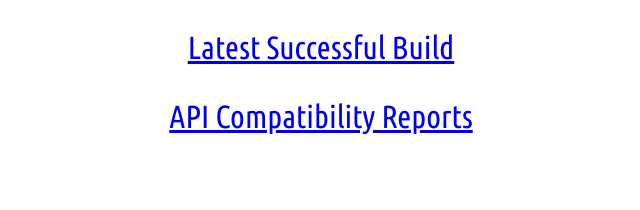
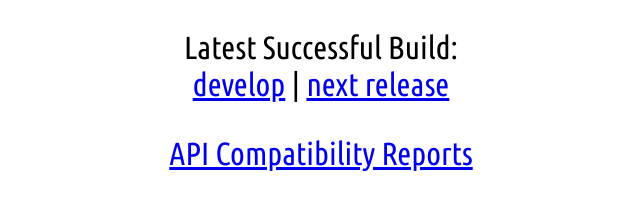
Before and after one commit to cytoscape/code.cytoscape.org, a plain HTML site: page index.html in a window 1280 px wide. Shown: the part 512-722 px from the top of the page, without its empty margins (319-959 px from the left). Drawn offline with Linux system fonts and the light colour scheme.

Commit message:
Added separate links to latest builds for develop and next-release jobs

```diff
--- a/index.html
+++ b/index.html
@@ -49,17 +49,20 @@ div.links {
                     <img src="sonar_logo.png"/>
                 </a>
             </div>
-            <a href="/jenkins/job/cytoscape-3-javadoc/lastBuild/javadoc/">
+            <a href="http://code.cytoscape.org/jenkins/job/cytoscape-3-javadoc/ws/swing-app-api/target/site/apidocs/index.html">
                 <div class="links">
                    Latest Javadoc
                 </div>
             </a>
-            <a href="/jenkins/job/cytoscape-3-gui-distribution/lastSuccessfulBuild/org.cytoscape.distribution$cytoscape/">
-                <div class="links">
-                   Latest Successful Build
-                </div>
-            </a>
-            <a href="/reports/">
+            <div class="links">
+               Latest Successful Build:
+               <div>
+                   <a href="http://code.cytoscape.org/jenkins/job/cytoscape-3-gui-distribution/lastSuccessfulBuild/org.cytoscape.distribution$cytoscape/">develop</a>
+                   |
+                   <a href="http://code.cytoscape.org/jenkins/job/next-release-cytoscape-3-gui-distribution/lastSuccessfulBuild/org.cytoscape.distribution$cytoscape/">next release</a>
+               </div>
+            </div>
+            <a href="http://code.cytoscape.org/reports/">
                 <div class="links">
                    API Compatibility Reports
                 </div>
```
